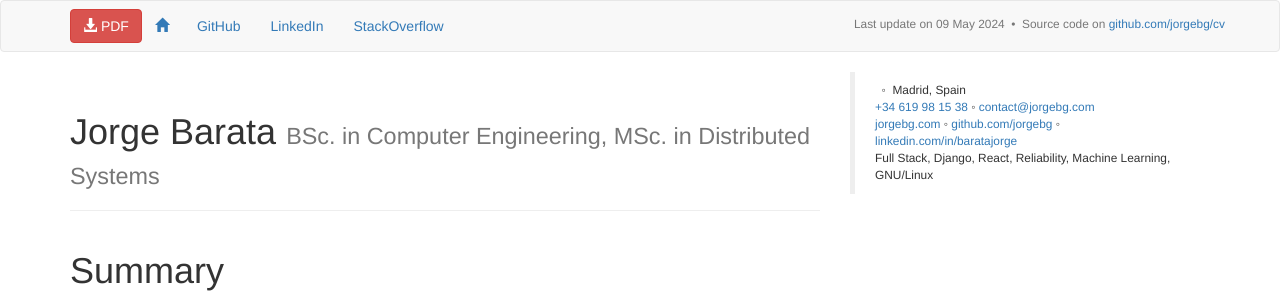
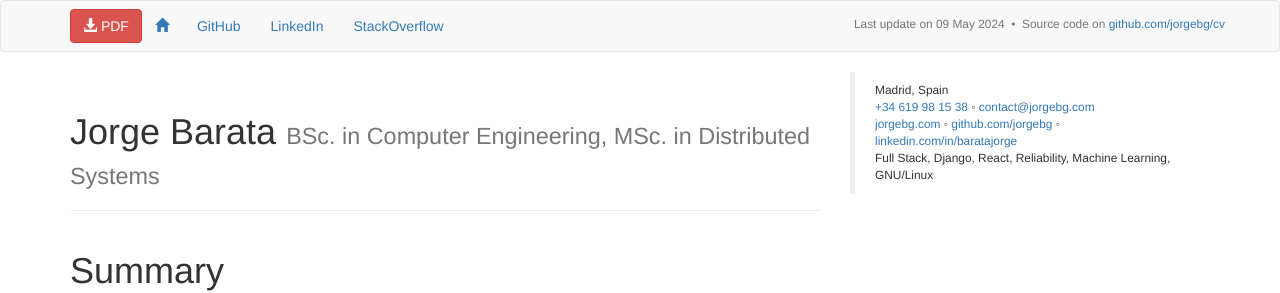
Before and after one commit to jorgebg/cv, a Jekyll site: the page built from index.md, in a window 1280 px wide and 900 px high. Shown: the top 293 px of the window. Built offline with Jekyll 4.4.1, drawn with Linux system fonts in a browser that asks for light colours; our own code applies the rules of GitHub Pages for plain Markdown files.

Commit message:
remove birth

```diff
--- a/_layouts/default.html
+++ b/_layouts/default.html
@@ -71,7 +71,7 @@
       </div>
       <div class="col-md-4">
         <blockquote class="small">
-          {{page.birth}}&nbsp;&nbsp;◦&nbsp;&nbsp;{{page.address}}
+          {{page.address}}
           <br/>
           <a href="tel:{{page.phone}}">+{{page.phone}}</a> ◦
           <a href="mailto:{{page.mail}}">{{page.mail}}</a>
```
